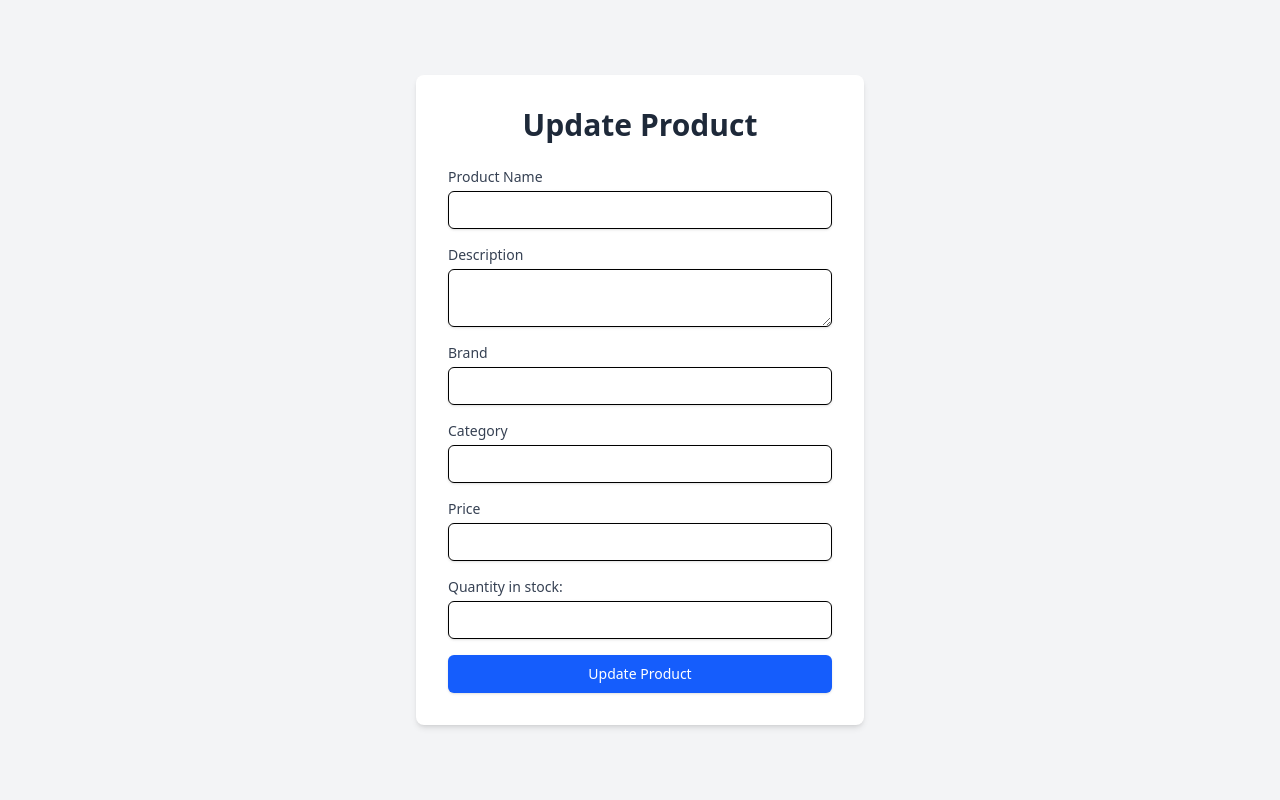
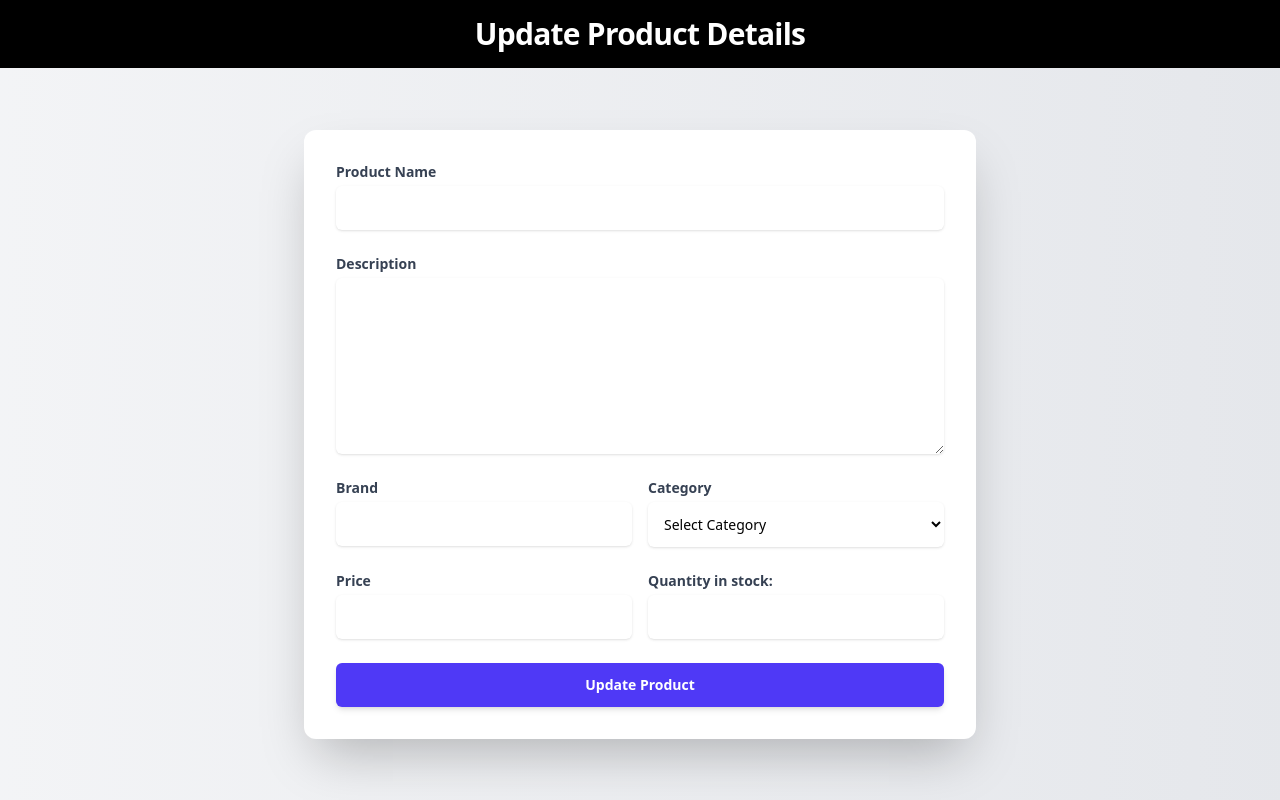
Before and after one commit to metacomputers/metaweb, a React (Vite) app in the folder frontend/: page /updateproduct/1 in a window 1280 px wide. Built offline with nearby package versions, Linux system fonts and the light colour scheme; no server answers.

Commit message:
UI adjustments were done

```diff
--- a/frontend/src/components/AddProduct.jsx
+++ b/frontend/src/components/AddProduct.jsx
@@ -56,45 +56,48 @@ const AddProduct = () => {
       </header>
       <div className="container mx-auto p-4">
         <div className="bg-white rounded-lg shadow p-6 max-w-lg mx-auto mt-8">
-          <form onSubmit={onFormSubmit} className="space-y-4">
+          <form onSubmit={onFormSubmit} className="space-y-6"> {/* increased space-y-4 to space-y-6 */}
             <div>
-              <label className="block text-sm font-medium text-gray-700">
+              <label className="block text-sm font-semibold text-gray-700">
                 Product Name
               </label>
               <input
                 type="text"
                 name="name"
                 required
-                className="mt-1 block w-full border-gray-300 rounded-md shadow-sm focus:ring-blue-500 focus:border-blue-500"
+                className="mt-1 block w-full rounded-md border-gray-300 shadow-sm focus:ring-indigo-500 focus:border-indigo-500 p-3" // added p-3 and changed focus color
               />
             </div>
             <div>
-              <label className="block text-sm font-medium text-gray-700">
+              <label className="block text-sm font-semibold text-gray-700">
                 Description
               </label>
               <textarea
                 name="description"
                 required
-                className="mt-1 block w-full border-gray-300 rounded-md shadow-sm focus:ring-blue-500 focus:border-blue-500"
+                rows={4} // added rows for text area
+                className="mt-1 block w-full rounded-md border-gray-300 shadow-sm focus:ring-indigo-500 focus:border-indigo-500 p-3" // added p-3 and changed focus color
               ></textarea>
             </div>
             <div>
-              <label className="block text-sm font-medium text-gray-700">
+              <label className="block text-sm font-semibold text-gray-700">
                 Price
               </label>
               <input
                 type="number"
                 name="price"
                 required
-                className="mt-1 block w-full border-gray-300 rounded-md shadow-sm focus:ring-blue-500 focus:border-blue-500"
+                className="mt-1 block w-full rounded-md border-gray-300 shadow-sm focus:ring-indigo-500 focus:border-indigo-500 p-3" // added p-3 and changed focus color
               />
             </div>
             <div>
-
+              <label className="block text-sm font-semibold text-gray-700">
+                Category
+              </label>
               <select
                 name="category"
                 required
-                className="mt-1 block w-full border-gray-300 rounded-md shadow-sm focus:ring-blue-500 focus:border-blue-500"
+                className="mt-1 block w-full rounded-md border-gray-300 shadow-sm focus:ring-indigo-500 focus:border-indigo-500 p-3" // added p-3 and changed focus color
               >
                 <option value="">Select Category</option>
                 <option value="Laptop-Gaming">Laptop-Gaming</option>
@@ -106,44 +109,46 @@ const AddProduct = () => {
               </select>
             </div>
             <div>
-              <label className="block text-sm font-medium text-gray-700">
+              <label className="block text-sm font-semibold text-gray-700">
                 Quantity Adding To Stock
               </label>
               <input
                 type="number"
                 name="quantity"
                 required
-                className="mt-1 block w-full border-gray-300 rounded-md shadow-sm focus:ring-blue-500 focus:border-blue-500"
+                className="mt-1 block w-full rounded-md border-gray-300 shadow-sm focus:ring-indigo-500 focus:border-indigo-500 p-3" // added p-3 and changed focus color
               />
             </div>
             <div>
-              <label className="block text-sm font-medium text-gray-700">
+              <label className="block text-sm font-semibold text-gray-700">
                 Brand
               </label>
               <input
                 type="text"
                 name="brand"
                 required
-                className="mt-1 block w-full border-gray-300 rounded-md shadow-sm focus:ring-blue-500 focus:border-blue-500"
+                className="mt-1 block w-full rounded-md border-gray-300 shadow-sm focus:ring-indigo-500 focus:border-indigo-500 p-3" // added p-3 and changed focus color
               />
             </div>
             <div>
-              <label className="block text-sm font-medium text-gray-700">
+              <label className="block text-sm font-semibold text-gray-700">
                 Image
               </label>
               <input
                 type="file"
                 name="image"
                 required
-                className="mt-1 block w-full border-gray-300 rounded-md shadow-sm focus:ring-blue-500 focus:border-blue-500"
+                className="mt-1 block w-full rounded-md border-gray-300 shadow-sm focus:ring-indigo-500 focus:border-indigo-500 p-3" // added p-3 and changed focus color
               />
             </div>
-            <button
-              type="submit"
-              className="w-full py-2 px-4 border border-transparent rounded-md shadow-sm text-sm font-medium text-white bg-blue-600 hover:bg-blue-700 focus:outline-none focus:ring-2 focus:ring-offset-2 focus:ring-blue-500"
-            >
-              Add Product
-            </button>
+            <div>
+              <button
+                type="submit"
+                className="w-full py-3 px-4 rounded-md shadow-md text-sm font-semibold text-white bg-indigo-600 hover:bg-indigo-700 focus:outline-none focus:ring-2 focus:ring-offset-2 focus:ring-indigo-500" // added py-3, shadow-md, changed bg color and focus color.
+              >
+                Add Product
+              </button>
+            </div>
           </form>
         </div>
       </div>
--- a/frontend/src/components/ProductList.jsx
+++ b/frontend/src/components/ProductList.jsx
@@ -4,9 +4,8 @@ import { useNavigate } from "react-router-dom";
 import logo from "/meta_full.png";
 import { MdDeleteForever } from "react-icons/md";
 import { FaEdit } from "react-icons/fa";
-import { FiPlus } from "react-icons/fi";
 
-const ProductDashboard = () => {
+const ProductList = () => {
   const [products, setProducts] = useState([]);
   const [searchTerm, setSearchTerm] = useState("");
   const navigate = useNavigate();
@@ -29,6 +28,7 @@ const ProductDashboard = () => {
 
       if (response.ok) {
         setProducts(products.filter((product) => product._id !== id));
+        console.log("Product deleted successfully");
       } else {
         console.error("Failed to delete product");
       }
@@ -42,59 +42,87 @@ const ProductDashboard = () => {
   );
 
   return (
-    <div className="min-h-screen bg-gray-100 flex">
-      {/* Sidebar */}
-      <aside className="w-64 bg-black text-white p-6 space-y-6">
-        <img src={logo} alt="Company Logo" className="h-12 mx-auto" />
-        <button
-          className="flex items-center bg-blue-600 text-white px-4 py-2 rounded-md hover:bg-blue-700 w-full"
-          onClick={() => navigate("/addproduct")}
-        >
-          <FiPlus className="mr-2" /> Add New Product
-        </button>
-      </aside>
+    <div className="bg-gray-100 min-h-screen">
+      {/* Header */}
+      <header className="bg-black text-white py-4 shadow-md">
+        <div className="container mx-auto px-4 flex justify-between items-center">
+          <div className="flex items-center justify-center">
+            <div>
+              <img src={logo} alt="Company Logo" className="h-15 mr-2" />
+            </div>
+            <div className="flex-grow text-center">
+              <h1 className="text-3xl font-semibold">Product Dashboard</h1>
+            </div>
+          </div>
+          <button
+            className="bg-blend-normal text-white py-2 px-4 rounded-md hover:bg-gray-700 transition"
+            onClick={() => navigate("/addproduct")}
+          >
+            + Add New Product
+          </button>
+        </div>
+      </header>
 
-      <div className="flex-1 p-6">
-        {/* Header */}
-        <header className="bg-white text-black py-6 px-6 rounded-lg shadow-md text-center text-xl font-bold w-full">
-          Product Dashboard
-        </header>
 
-        {/* Search Bar */}
-        <div className="mt-6">
+      <div className="container mx-auto px-4 py-8">
+        {/* Search Bar*/}
+        <div className="mb-6">
           <input
             type="text"
+            name="brand"
             placeholder="Search by product name"
             value={searchTerm}
             onChange={(e) => setSearchTerm(e.target.value)}
+            required
             className="w-full p-3 border border-gray-300 rounded-md bg-white text-gray-800 shadow-sm focus:outline-none focus:ring-2 focus:ring-blue-600"
           />
         </div>
 
         {/* Product Grid */}
-        <div className="mt-6 grid grid-cols-3 gap-4">
+        <div className="grid md:grid-cols-3 sm:grid-cols-2 grid-cols-1 gap-6">
           {filteredProducts.length > 0 ? (
             filteredProducts.map((product) => (
-              <div key={product._id} className="bg-white shadow-md rounded-lg overflow-hidden p-4 transition transform duration-300 hover:shadow-lg">
-                <img src={`/uploads/${product.imageName}`} alt={product.name} className="w-full h-32 object-cover rounded-md" />
-                <div className="mt-2">
-                  <h3 className="text-lg font-semibold text-gray-800">{product.name}</h3>
-                  <p className="text-gray-600 text-sm mt-1">{product.description}</p>
-                  <p className="mt-2 font-bold text-blue-600 text-base">LKR.{product.price}.00</p>
+              <div
+                key={product._id}
+                className="bg-white shadow-md rounded-lg overflow-hidden p-4 transition transform duration-300 hover:shadow-lg"
+              >
+                <img
+                  src={`/uploads/${product.imageName}`}
+                  alt={product.name}
+                  className="w-full h-48 object-cover rounded-md"
+                />
+                <div className="mt-3">
+                  <h3 className="text-lg font-semibold text-gray-800">
+                    {product.name}
+                  </h3>
+                  <p className="text-gray-600 text-sm mt-1">
+                    {product.description}
+                  </p>
+                  <p className="mt-2 font-bold text-blue-600 text-base">
+                    LKR.{product.price}.00
+                  </p>
                   <p className="text-gray-500 text-xs">Brand: {product.brand}</p>
                   <div className="mt-4 flex justify-between">
-                    <button className="bg-red-500 text-black py-1 px-2 rounded-md hover:bg-red-600 transition text-lg" onClick={() => handleDelete(product._id)}>
-                      <MdDeleteForever />
+                    <button
+                      className="text-red-500 hover:text-red-600 transition-colors"
+                      onClick={() => handleDelete(product._id)}
+                    >
+                      <MdDeleteForever className="text-2xl" />
                     </button>
-                    <button className="bg-green-500 text-black py-1 px-2 rounded-md hover:bg-green-600 transition text-lg" onClick={() => navigate(`/updateproduct/${product._id}`)}>
-                      <FaEdit />
+                    <button
+                      className="text-green-500 hover:text-green-600 transition-colors"
+                      onClick={() => navigate(`/updateproduct/${product._id}`)}
+                    >
+                      <FaEdit className="text-2xl" />
                     </button>
                   </div>
                 </div>
               </div>
             ))
           ) : (
-            <p className="text-center text-gray-600 col-span-3">No products found</p>
+            <p className="text-center text-gray-600 col-span-3">
+              No products found
+            </p>
           )}
         </div>
       </div>
@@ -102,4 +130,4 @@ const ProductDashboard = () => {
   );
 };
 
-export default ProductDashboard;
+export default ProductList;
--- a/frontend/src/components/UpdateProduct.jsx
+++ b/frontend/src/components/UpdateProduct.jsx
@@ -68,99 +68,155 @@ const UpdateProduct = () => {
     };
 
     return (
-        <div className="bg-gray-100 min-h-screen flex items-center justify-center">
-            <div className="bg-white p-8 rounded-lg shadow-md w-full max-w-md">
-                <h2 className="text-3xl font-bold text-center mb-6 text-gray-800">
-                    Update Product
+        <div className="bg-gradient-to-r from-gray-100 to-gray-200 min-h-screen flex flex-col">
+            {/* Header */}
+            <header className="bg-black text-white py-4">
+                <h2 className="text-3xl font-semibold text-center tracking-tight">
+                    Update Product Details
                 </h2>
+            </header>
+            <div className="flex-grow flex items-center justify-center py-12 px-4 sm:px-6 lg:px-8">
+                <div className="bg-white p-8 rounded-xl shadow-2xl w-full max-w-2xl">
 
-                <form onSubmit={updateProduct} className="space-y-4">
+                    <form onSubmit={updateProduct} className="space-y-6">
                         <div>
-                        <label className="block text-gray-700 text-sm font-medium">
+                            <label
+                                htmlFor="name"
+                                className="block text-sm font-semibold text-gray-700"
+                            >
                                 Product Name
                             </label>
+                            <div className="mt-1">
                                 <input
                                     type="text"
                                     name="name"
+                                    id="name"
                                     value={product.name}
                                     onChange={changedFields}
-                            className="mt-1 block w-full px-4 py-2 border rounded-md shadow-sm focus:ring-blue-500 focus:border-blue-500 sm:text-sm"
+                                    className="block w-full rounded-md border-gray-300 shadow-sm focus:border-indigo-500 focus:ring-indigo-500 sm:text-sm p-3"
                                 />
+                            </div>
                         </div>
 
                         <div>
-                        <label className="block text-gray-700 text-sm font-medium">
+                            <label
+                                htmlFor="description"
+                                className="block text-sm font-semibold text-gray-700"
+                            >
                                 Description
                             </label>
+                            <div className="mt-1">
                                 <textarea
                                     name="description"
+                                    id="description"
                                     value={product.description}
                                     onChange={changedFields}
-                            className="mt-1 block w-full px-4 py-2 border rounded-md shadow-sm focus:ring-blue-500 focus:border-blue-500 sm:text-sm"
+                                    rows={8}
+                                    className="block w-full rounded-md border-gray-300 shadow-sm focus:border-indigo-500 focus:ring-indigo-500 sm:text-sm p-2"
                                 />
+                            </div>
+                        </div>
+
+                        <div className="grid grid-cols-1 gap-y-6 gap-x-4 sm:grid-cols-2">
+                            <div>
+                                <label
+                                    htmlFor="brand"
+                                    className="block text-sm font-semibold text-gray-700"
+                                >
+                                    Brand
+                                </label>
+                                <div className="mt-1">
+                                    <input
+                                        type="text"
+                                        name="brand"
+                                        id="brand"
+                                        value={product.brand}
+                                        onChange={changedFields}
+                                        className="block w-full rounded-md border-gray-300 shadow-sm focus:border-indigo-500 focus:ring-indigo-500 sm:text-sm p-3"
+                                    />
+                                </div>
                             </div>
 
                             <div>
-                        <label className="block text-gray-700 text-sm font-medium">
-                            Brand
+                                <label
+                                    htmlFor="category"
+                                    className="block text-sm font-semibold text-gray-700"
+                                >
+                                    Category
                                 </label>
+                                <div className="mt-1">
+                                    <select
+                                        name="category"
+                                        id="category"
+                                        value={product.category}
+                                        onChange={changedFields}
+                                        className="block w-full rounded-md border-gray-300 shadow-sm focus:border-indigo-500 focus:ring-indigo-500 sm:text-sm p-3"
+                                    >
+                                        <option value="">Select Category</option>
+                                        <option value="Laptop-Gaming">Laptop-Gaming</option>
+                                        <option value="Laptop">Laptop</option>
+                                        <option value="Accessories">Accessories</option>
+                                        <option value="Monitor">Monitor</option>
+                                        <option value="Hardware">Hardware</option>
+                                        <option value="Software">Software</option>
+                                    </select>
+                                </div>
+                            </div>
+                        </div>
+
+
+                        <div className="grid grid-cols-1 gap-y-6 gap-x-4 sm:grid-cols-2">
+                            <div>
+                                <label
+                                    htmlFor="price"
+                                    className="block text-sm font-semibold text-gray-700"
+                                >
+                                    Price
+                                </label>
+                                <div className="mt-1">
                                     <input
-                            type="text"
-                            name="brand"
-                            value={product.brand}
+                                        type="number"
+                                        name="price"
+                                        id="price"
+                                        value={product.price}
                                         onChange={changedFields}
-                            className="mt-1 block w-full px-4 py-2 border rounded-md shadow-sm focus:ring-blue-500 focus:border-blue-500 sm:text-sm"
+                                        className="block w-full rounded-md border-gray-300 shadow-sm focus:border-indigo-500 focus:ring-indigo-500 sm:text-sm p-3"
                                     />
+                                </div>
                             </div>
 
                             <div>
-                        <label className="block text-gray-700 text-sm font-medium">
-                            Category
+                                <label
+                                    htmlFor="quantity"
+                                    className="block text-sm font-semibold text-gray-700"
+                                >
+                                    Quantity in stock:
                                 </label>
+                                <div className="mt-1">
                                     <input
                                         type="text"
-                            name="category"
-                            value={product.category}
+                                        name="quantity"
+                                        id="quantity"
+                                        value={product.quantity}
                                         onChange={changedFields}
-                            className="mt-1 block w-full px-4 py-2 border rounded-md shadow-sm focus:ring-blue-500 focus:border-blue-500 sm:text-sm"
+                                        className="block w-full rounded-md border-gray-300 shadow-sm focus:border-indigo-500 focus:ring-indigo-500 sm:text-sm p-3"
                                     />
+                                </div>
+                            </div>
                         </div>
 
                         <div>
-                        <label className="block text-gray-700 text-sm font-medium">
-                            Price
-                        </label>
-                        <input
-                            type="number"
-                            name="price"
-                            value={product.price}
-                            onChange={changedFields}
-                            className="mt-1 block w-full px-4 py-2 border rounded-md shadow-sm focus:ring-blue-500 focus:border-blue-500 sm:text-sm"
-                        />
-                    </div>
-
-                    <div>
-                        <label className="block text-gray-700 text-sm font-medium">
-                            Quantity in stock:
-                        </label>
-                        <input
-                            type="text"
-                            name="quantity"
-                            value={product.quantity}
-                            onChange={changedFields}
-                            className="mt-1 block w-full px-4 py-2 border rounded-md shadow-sm focus:ring-blue-500 focus:border-blue-500 sm:text-sm"
-                        />
-                    </div>
-
                             <button
                                 type="submit"
-                        className="w-full py-2 px-4 border border-transparent rounded-md shadow-sm text-sm font-medium text-white bg-blue-600 hover:bg-blue-700 focus:outline-none focus:ring-2 focus:ring-offset-2 focus:ring-blue-500"
+                                className="w-full py-3 px-4 rounded-md shadow-md text-sm font-semibold text-white bg-indigo-600 hover:bg-indigo-700 focus:outline-none focus:ring-2 focus:ring-offset-2 focus:ring-indigo-500"
                             >
                                 Update Product
                             </button>
+                        </div>
                     </form>
                 </div>
-        </div>
+            </div >
+        </div >
     );
 };
 
```
Lines whose indentation alone changed are shown as unchanged.
